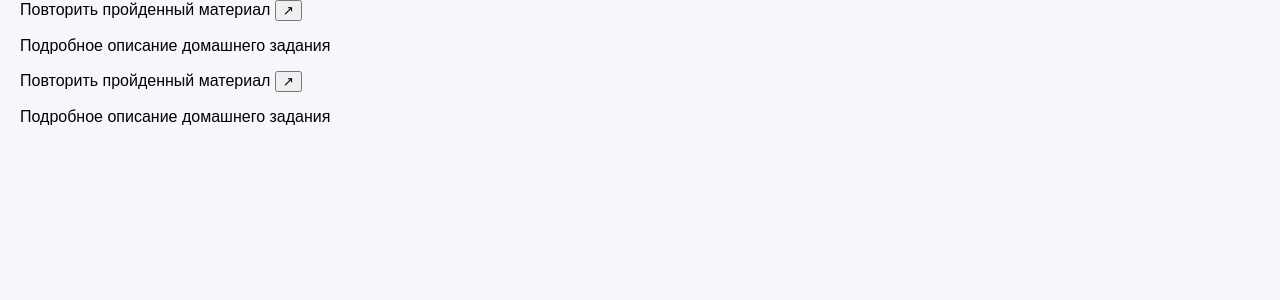
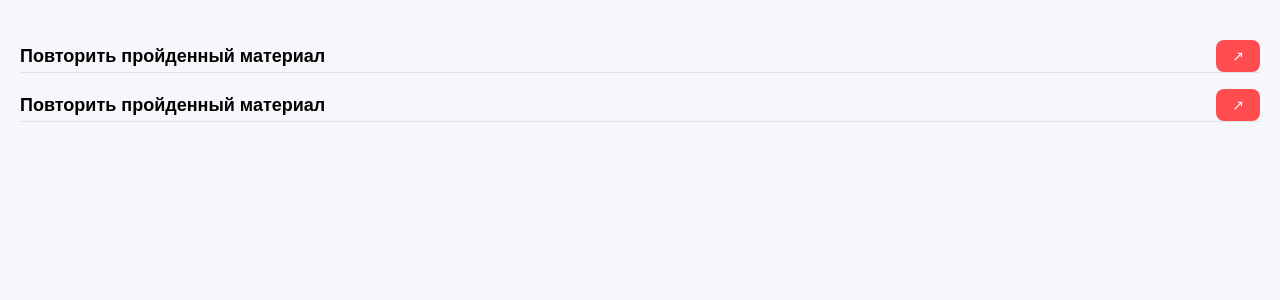
Before and after one commit to SpirikStar/MOKIT, a Django app: template HomeworkProject/templates/homework.html in a window 1280 px wide. Shown: the top 300 px of the page. Run offline with Django 4.2, Linux system fonts and the light colour scheme; the template is opened without the code that fills it, so the values that code supplies are empty.

Commit message:
Стили

```diff
--- a/HomeworkProject/static/css/style.css
+++ b/HomeworkProject/static/css/style.css
@@ -10,7 +10,13 @@ html, body {
 body{
     padding: 0 20px;
 }
-
+button{
+    transition: 0.3s;
+}
+button:hover{
+    opacity: 0.8;
+    transition: 0.3s;
+}
 .container{
     display: flex;
     justify-content: center;
@@ -56,3 +62,46 @@ input:focus{
     font-weight: 500;
     cursor: pointer;
 }
+
+.cards{
+    margin-top: 40px;
+    width: 100%;
+    display: flex;
+    flex-direction: column;
+    gap: 16px;
+}
+.cards .card {
+    border-bottom: 1px solid #dfe3e8;
+
+    display: flex;
+    flex-direction: column;
+    gap: 8px;
+}
+.cards .card .card__head{
+    display: flex;
+    justify-content: space-between;
+    align-items: center;
+}
+.cards .card .card__head span{
+    margin: 0;
+    font-size: 18px;
+    font-weight: 600;
+}
+.cards .card .card__head button{
+    background-color: #ff4d4f;
+    color: #fff;
+    border: none;
+    border-radius: 8px;
+    padding: 8px 16px;
+    font-size: 14px;
+    font-weight: 500;
+    cursor: pointer;
+}
+.cards .card .card__content p{
+    margin: 0;
+    font-size: 14px;
+    font-weight: 500;
+}
+.cards .card .no-block{
+    display: none;
+}
--- a/HomeworkProject/templates/homework.html
+++ b/HomeworkProject/templates/homework.html
@@ -1,27 +1,31 @@
 {% extends 'base.html' %}
 
-
-{% block title %}Домашние задания{% endblock %}
+{% block title %}
+  Домашние задания
+{% endblock %}
 
 {% block content %}
   <div class="cards">
     <div class="card">
       <div class="card__head">
         <span>Повторить пройденный материал</span>
-                <button>↗</button>
+        <button onclick="hiddenBlock(this)">↗</button>
       </div>
-            <div class="card__content">
-                <p>Подробное описание домашнего задания</p>
-            </div>
+      <div class="card__content no-block">Подробное описание домашнего задания</div>
     </div>
     <div class="card">
       <div class="card__head">
         <span>Повторить пройденный материал</span>
-                <button>↗</button>
+        <button onclick="hiddenBlock(this)">↗</button>
       </div>
-            <div class="card__content">
-                <p>Подробное описание домашнего задания</p>
+      <div class="card__content no-block">Подробное описание домашнего задания</div>
     </div>
   </div>
-    </div>
+
+  <script>
+    function hiddenBlock(button) {
+      button.target.textContent = button.target.textContent === '↗' ? '↘' : '↗'
+      button.parentNode.parentNode.querySelector('.card__content').classList.toggle('no-block')
+    }
+  </script>
 {% endblock %}
```
Lines whose indentation alone changed are shown as unchanged.
